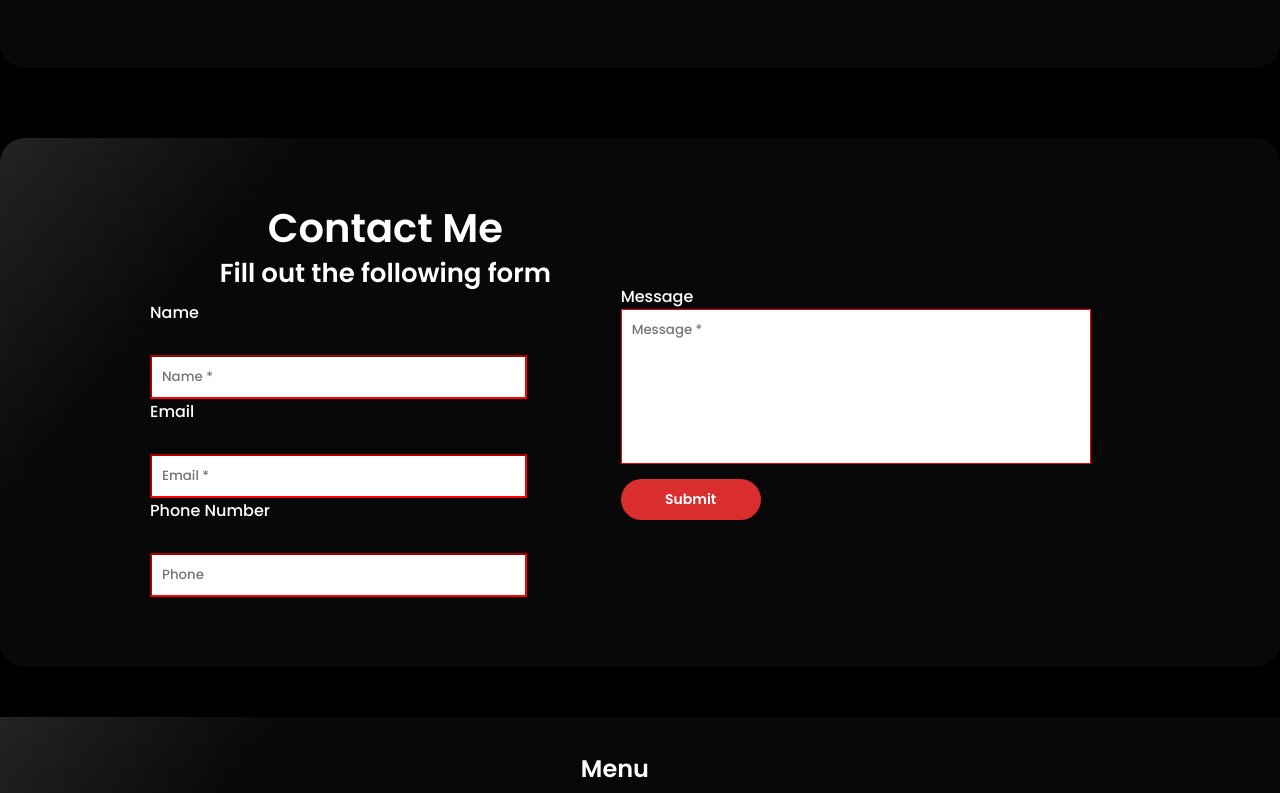
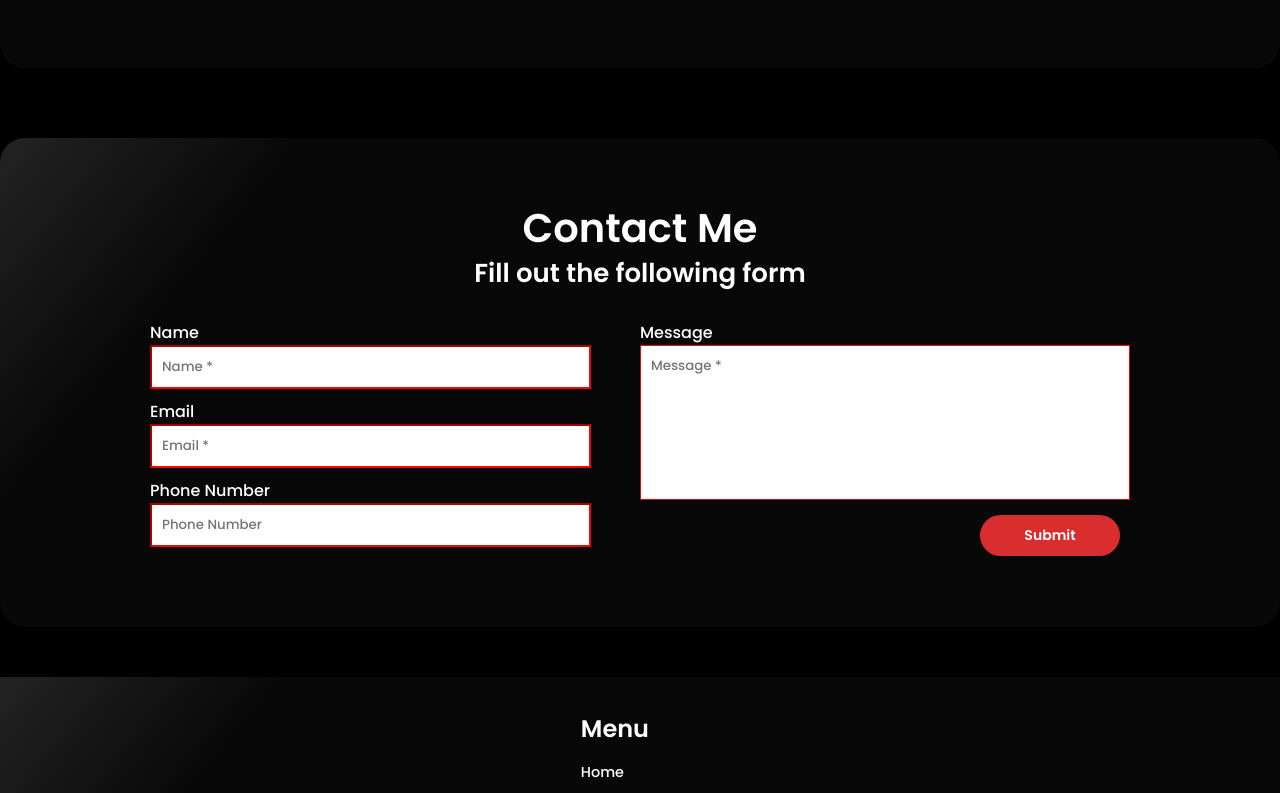
Before and after one commit to wilmat9322/wilmat9322.github.io, a React (Create React App) app: page / in a window 1280 px wide. Shown: the part 2630-3423 px from the top of the page. Built offline with nearby package versions, Linux system fonts and the light colour scheme.

Commit message:
responsive content

```diff
--- a/src/components/About/AboutElements.js
+++ b/src/components/About/AboutElements.js
@@ -166,10 +166,6 @@ export const ImgWrapper = styled.div`
     display: flex;
     justify-content: flex-start;
 
-    @media screen and (max-width: 1400px) {
-    max-width: 400px;
-    }
-
     @media screen and (max-width: 968px) {
     max-width: 500px;
     }
--- a/src/components/Awards/AwardsElements.js
+++ b/src/components/Awards/AwardsElements.js
@@ -163,11 +163,6 @@ export const ImgWrapper = styled.div`
     display: flex;
     justify-content: flex-start;
 
-    @media screen and (max-width: 1400px) {
-    max-width: 400px;
-    padding-left: 0px;
-    }
-
     @media screen and (max-width: 968px) {
     max-width: 500px;
     padding-left: 0px;
--- a/src/components/Contact/Contact.js
+++ b/src/components/Contact/Contact.js
@@ -25,23 +25,23 @@ const Contact = () => {
     <ContactSec>
         <Container>
             <ContactContainer>
-
-                    <ContactRow>
-                        <ContactColumn>
-                        <TextWrapper>
-                        <Heading>
-                            Contact Me
+            <Heading>
+                    Contact Me
                         </Heading>
                         <SubHeading>
                         Fill out the following form
                         </SubHeading>
+                    <ContactRow>
+                        <ContactColumn>
+                        <TextWrapper>
+
                     </TextWrapper>
                             <LabelName>Name</LabelName>
                             <InputBox type="text" placeholder="Name *" required/>
                             <LabelEmail>Email</LabelEmail>
                             <InputBox type="email" placeholder="Email *" required/>
                             <LabelPhone>Phone Number</LabelPhone>
-                            <InputBox type="number" placeholder="Phone"/>
+                            <InputBox type="tel" placeholder="Phone Number" name="phone" pattern="[0-9]{3}-[0-9]{3}-[0-9]{4}" required/>
                         </ContactColumn>
                         <ContactColumn>
                             <MessageContainer>
--- a/src/components/Contact/ContactElements.js
+++ b/src/components/Contact/ContactElements.js
@@ -5,8 +5,6 @@ import {motion} from 'framer-motion';
 export const ContactSec = styled.div`
 padding: 70px 0px 0px;
 background: #000;
-height: 100%;
-background-size: cover;
 
     @media screen and (max-width: 1200px) {
     padding-top: 20px;
@@ -17,7 +15,7 @@ background-size: cover;
     bottom: 0;
     }
 
-    @media screen and (max-width: 768px) {
+    @media screen and (max-width: 968px) {
     padding-top: 20px;
     max-width: 100%;
     flex-basis: 100%;
@@ -35,11 +33,8 @@ background-size: cover;
 `;
 
 export const ContactContainer = styled.div`
-display: flex;
     margin: 0 15px 0px 15px;
     flex-wrap: wrap;
-    align-items: center;
-    flex-direction: ${({ reverse }) => (reverse ? 'row-reverse' : 'row')};
 `
 
 export const ContactRow = styled.div`
@@ -58,6 +53,7 @@ export const ContactColumn = styled.div`
     max-width: 50%;
     flex-basis: 50%;
 
+
     @media screen and (max-width: 968px) {
         max-width: 100%;
         flex-basis: 100%;
@@ -75,9 +71,21 @@ export const ContactColumn = styled.div`
 `;
 
 export const TextWrapper = styled.div`
-    padding-top: 0;
+    max-width: 968px;
+    width: 100%;
+    padding-top: 0px;
     padding-bottom: 0px;
-    text-align: center;
+    padding-left: 50px;
+
+    @media screen and (max-width: 968px) {
+    padding-left: 0px;
+    padding-right: 0px;
+    }
+
+    @media screen and (max-width: 600px) {
+    padding-left: 0px;
+    padding-right: 0px;
+    }
 `;
 
 export const Heading = styled(motion.h1)`
@@ -86,7 +94,7 @@ export const Heading = styled(motion.h1)`
     line-height: 1;
     color: #fff;
     width: 100%;
-
+    text-align: center;
     @media screen and (max-width: 968px) {
         justify:center;
         text-align: center;
@@ -97,7 +105,7 @@ export const Heading = styled(motion.h1)`
     @media screen and (max-width: 768px) {
         justify:center;
         text-align: center;
-        margin-top: 10px;
+        font-size: 60px;
         width: 100%;
     }
 
@@ -111,21 +119,22 @@ export const Heading = styled(motion.h1)`
 `;
 
 export const SubHeading = styled(motion.p)`
-    margin: 10px 0 10px 0;
+    margin-top: 10px;
+    margin-bottom: 30px;
     font-size: 26px;
     font-weight: 600;
     width: 100%;
     line-height: 1.2;
     color: #fff;
+    text-align: center;
 
     @media screen and (max-width: 968px) {
         font-size: 30px;
-        margin-left: 15px;
-        margin-right: 15px;
-        width: 100%;
+        max-width: 100%;
         flex-basis: 100%;
         display: flex;
         flex-direction: column;
+        bottom: 0;
     }
 
     @media screen and (max-width: 600px) {
@@ -138,30 +147,24 @@ export const SubHeading = styled(motion.p)`
         flex-direction: column;
     }
 `;
+
 export const InputBox = styled.input`
     display: flex;
     padding: 10px;
-    margin-top: 30px;
+    margin-bottom: 10px;
     display: flex;
-    width: 80%;
+    width: 90%;
     border-color: red;
     &:focus {
     outline: none;
     border-color: red;
   }
 
-    @media screen and (max-width: 1200px) {
-    display: flex;
-    margin-top: 20px;
-    margin-bottom: -60px;
-    width: 100%;
-    }
 
     @media screen and (max-width: 968px) {
     font-size: 15px;
     margin: 0px auto 10px auto;
     width: 100%;
-    max-width: 600px;
     display: flex;
     flex-direction: column;
     }
@@ -196,9 +199,10 @@ export const InputMessage = styled.textarea`
 
 export const ButtonContainer = styled.a`
     text-decoration: none;
-    margin: 0 auto 0 auto;
+    margin: 0px auto 0 auto;
     max-width: 150px;
     width: 100%;
+    float: right;
 `
 
 export const Button = styled.button`
@@ -219,12 +223,6 @@ export const Button = styled.button`
         transition: all 0.3s ease-out;
         color: #fff;
         background: red;
-    }
-
-    @media screen and (max-width: 1200px) {
-    margin-top: 20px;
-    margin-bottom: -60px;
-    width: 100%;
     }
 
     @media screen and (max-width: 968px) {
--- a/src/components/Navbar/NavbarElements.js
+++ b/src/components/Navbar/NavbarElements.js
@@ -50,7 +50,6 @@ export const NavLogo = styled(LinkR)`
     &:hover {
     color: #F05454;
     cursor: pointer;
-
     }
 `;
 
@@ -93,6 +92,11 @@ export const NavLinks = styled(LinkS)`
     width: 80%;
     align-items: center;
     justify-content: center;
+    &:hover {
+    color: #F05454;
+    cursor: pointer;
+    border-bottom: 2px solid #F05454;
+    }
 
 &.active {
     color: #F05454;
--- a/src/components/Projects/ProjectsElements.js
+++ b/src/components/Projects/ProjectsElements.js
@@ -263,11 +263,6 @@ export const ImgWrapper = styled.div`
     justify-content: flex-start;
     width: 100%;
 
-
-    @media screen and (max-width: 1400px) {
-    max-width: 400px;
-    }
-
     @media screen and (max-width: 968px) {
     max-width: 500px;
     }
```
